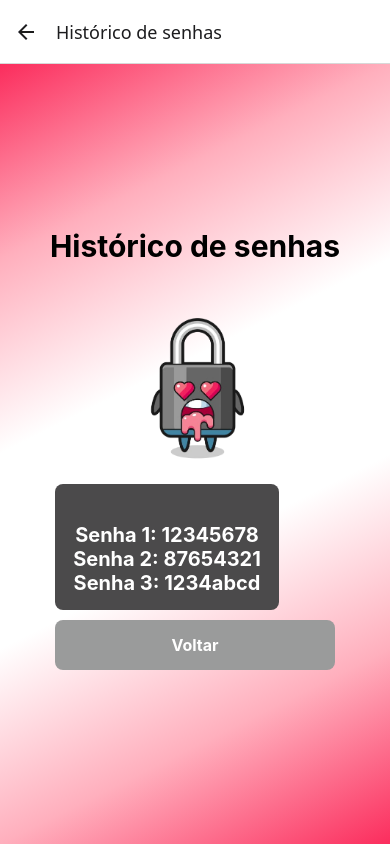
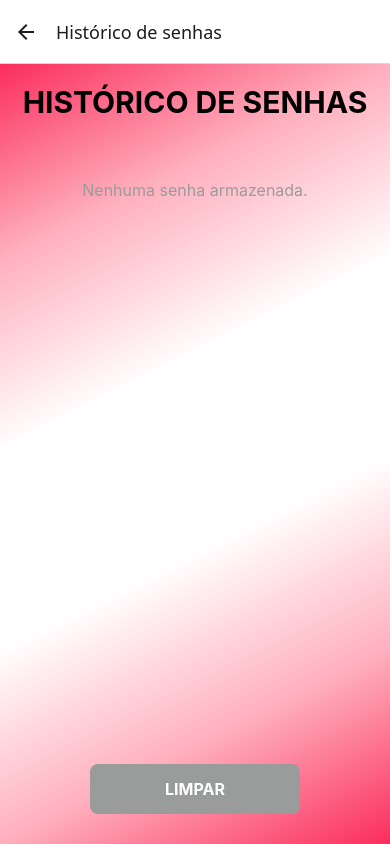
Before and after one commit to tati-sakuma/gerador_de_senha_RN, a React Native app: screen /History in a window 390 px wide. Built offline with nearby package versions, Linux system fonts and the light colour scheme.

Commit message:
Implementado salvar histórico e limpar histórico

```diff
--- a/src/screens/history/History.tsx
+++ b/src/screens/history/History.tsx
@@ -1,12 +1,33 @@
+import React, { useEffect, useState } from "react";
+import { View, Text, StyleSheet, FlatList, Alert } from "react-native";
+import { getPasswords, clearPasswords } from "../../services/password/passwordService";
+import Button from "../../components/Button";
 import { LinearGradient } from "expo-linear-gradient";
-import { StatusBar } from "expo-status-bar";
-import { Image, StyleSheet, Text, View } from "react-native";
-import AppLink from "../../components/appLink/AppLink";
-import { useState } from "react";
 
-export default function History({ navigation }) {
+export default function History() {
+  const [password, setPassword] = useState<string[]>([]);
 
-    const [passwords, setPasswords] = useState([]);
+  const carregarSenhas = async () => {
+    const data = await getPasswords();
+    setPassword(data);
+  };
+
+  const limparHistorico = () => {
+    Alert.alert("Confirmação", "Deseja apagar todo o histórico de senhas?", [
+      { text: "Cancelar", style: "cancel" },
+      {
+        text: "Limpar",
+        onPress: async () => {
+          await clearPasswords();
+          setPassword([]);
+        },
+      },
+    ]);
+  };
+
+  useEffect(() => {
+    carregarSenhas();
+  }, []);
 
   return (
     <LinearGradient
@@ -15,29 +36,21 @@ export default function History({ navigation }) {
       start={{ x: 0, y: 0 }}
       end={{ x: 1, y: 1 }}
     >
-      <Text style={styles.title}>Histórico de senhas</Text>
-      <Image
-        source={require("../../../assets/cadeado.png")}
-        style={styles.logo}
-      />
+        <Text style={styles.title}>HISTÓRICO DE SENHAS</Text>
 
-      <View style={styles.buttonsColumn}>
-        <Text style={styles.passwordText}>
-          {"\n"}
-          Senha 1: 12345678
-          {"\n"}
-          Senha 2: 87654321
-          {"\n"}
-          Senha 3: 1234abcd
-          {"\n"}
-        </Text>
-        <AppLink
-          text="Voltar"
-          route="Home"
-          navigation={navigation}
+        <FlatList
+          data={password}
+          keyExtractor={(_, index) => index.toString()}
+          renderItem={({ item }) => <Text style={styles.itemText}>{item}</Text>}
+          contentContainerStyle={{ alignItems: "center" }}
+          ListEmptyComponent={
+            <Text style={styles.emptyText}>Nenhuma senha armazenada.</Text>
+          }
         />
+
+      <View style={{ width: '60%', paddingTop: 40}} >
+      <Button title="LIMPAR" onPress={limparHistorico} />
       </View>
-      <StatusBar style="light" />
     </LinearGradient>
   );
 }
@@ -49,12 +62,6 @@ const styles = StyleSheet.create({
     alignItems: "center",
     backgroundColor: "#ffffff",
     padding: 20,
-  },
-  logo: {
-    width: 160,
-    height: 160,
-    marginBottom: 20,
-    resizeMode: "contain",
   },
   title: {
     fontSize: 30,
@@ -73,7 +80,14 @@ const styles = StyleSheet.create({
     width: "80%",
     textAlign: "center",
   },
-  buttonsColumn: {
-    width: "80%",
+  itemText: {
+    fontSize: 18,
+    color: "#333",
+    marginVertical: 4,
+  },
+  emptyText: {
+    fontSize: 16,
+    color: "#9a9b9b",
+    marginTop: 20,
   },
 });
--- a/src/screens/home/Home.tsx
+++ b/src/screens/home/Home.tsx
@@ -1,9 +1,8 @@
 import React, { useState } from "react";
-import { StyleSheet, Text, View, Pressable, Alert, Image } from "react-native";
+import { StyleSheet, Text, View, Alert, Image } from "react-native";
 import * as Clipboard from "expo-clipboard";
 import { StatusBar } from "expo-status-bar";
 import { LinearGradient } from "expo-linear-gradient";
-import { getStorageItem } from "../../utils/localStorage";
 import { gerarSenha, savePassword } from "../../services/password/passwordService";
 import AppLink from "../../components/appLink/AppLink";
 import Button from "../../components/Button";
--- a/src/utils/localStorage.ts
+++ b/src/utils/localStorage.ts
@@ -9,7 +9,6 @@ export async function getStorageItem (item) {
     } catch (error) {
         console.error("Erro ao recuperar um item do storage.", error);
     }
-
 
     return value;
 }
```
